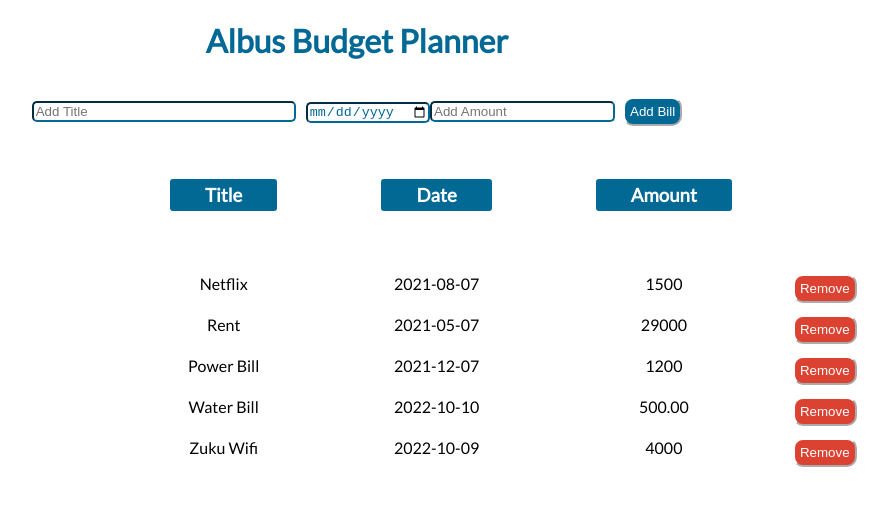
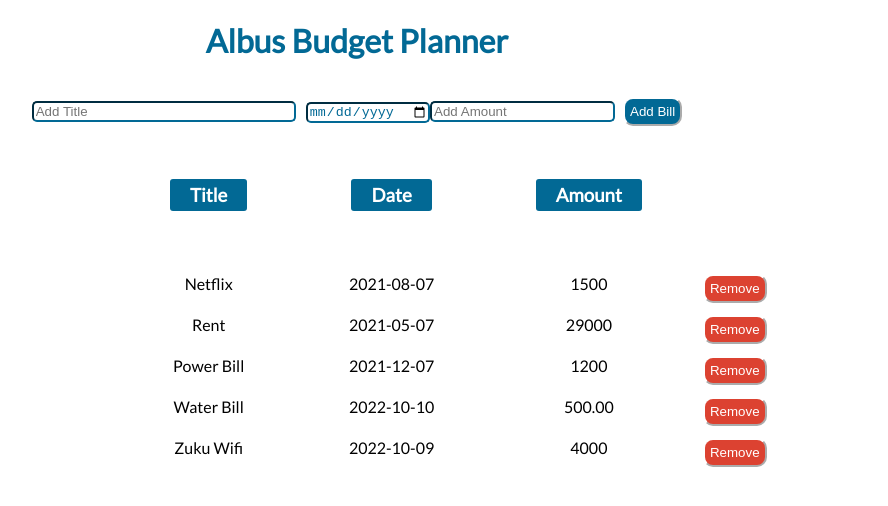
Before and after one commit to ChrisMwenda/budgeting-app, a React (Create React App) app: page / in a window 1280 px wide. Shown: the top 506 px of the page, without its empty margins (283-1171 px from the left). Built offline with nearby package versions, Linux system fonts and the light colour scheme; data requests are answered from the project's data file.

Commit message:
styling components

```diff
--- a/src/index.css
+++ b/src/index.css
@@ -27,8 +27,8 @@ color:#026995;
   color:#ffffff;
   padding-top: 5px;
   padding-bottom: 5px;
-  padding-left: 35px;
-  padding-right: 35px;
+  padding-left: 20px;
+  padding-right: 20px;
   border-radius: 3px;
 }
 
```
